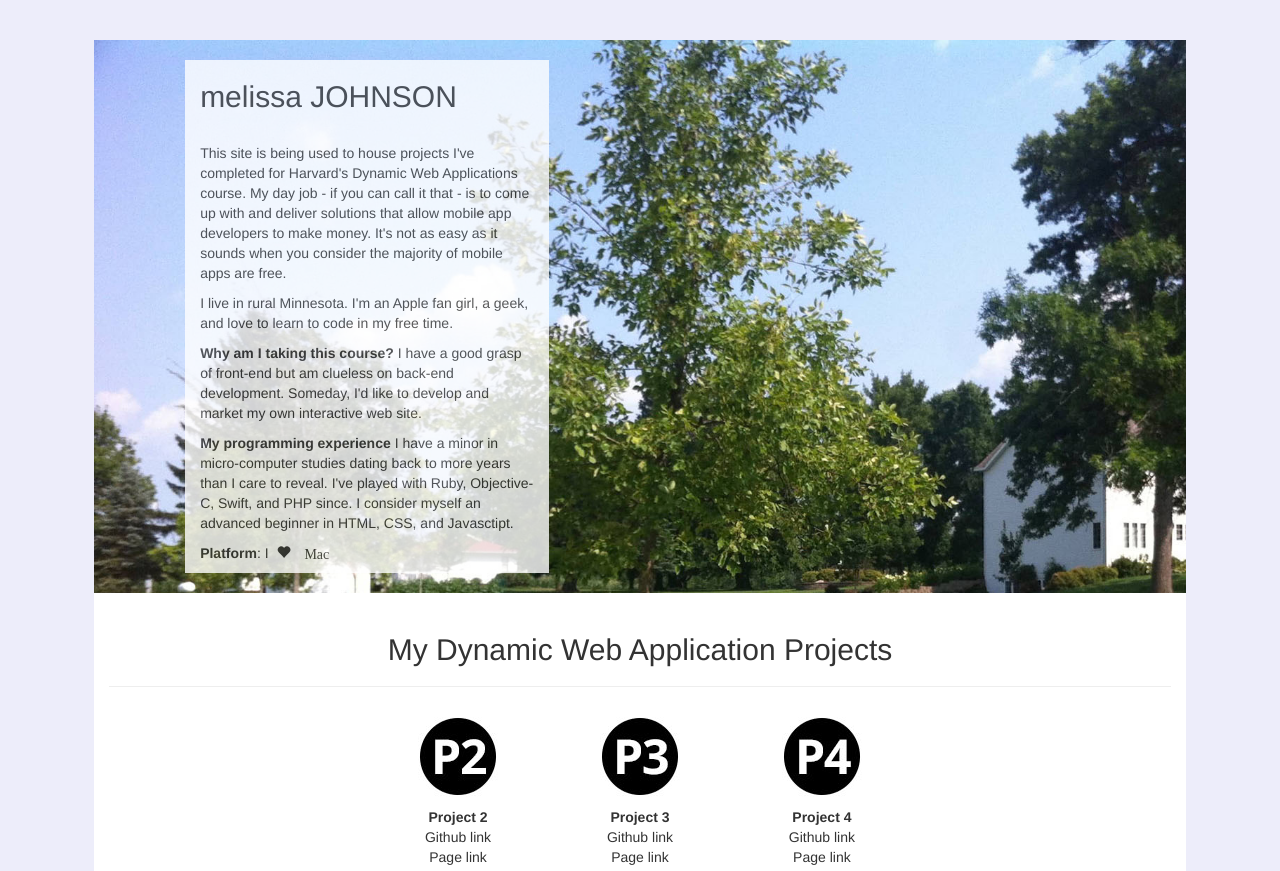
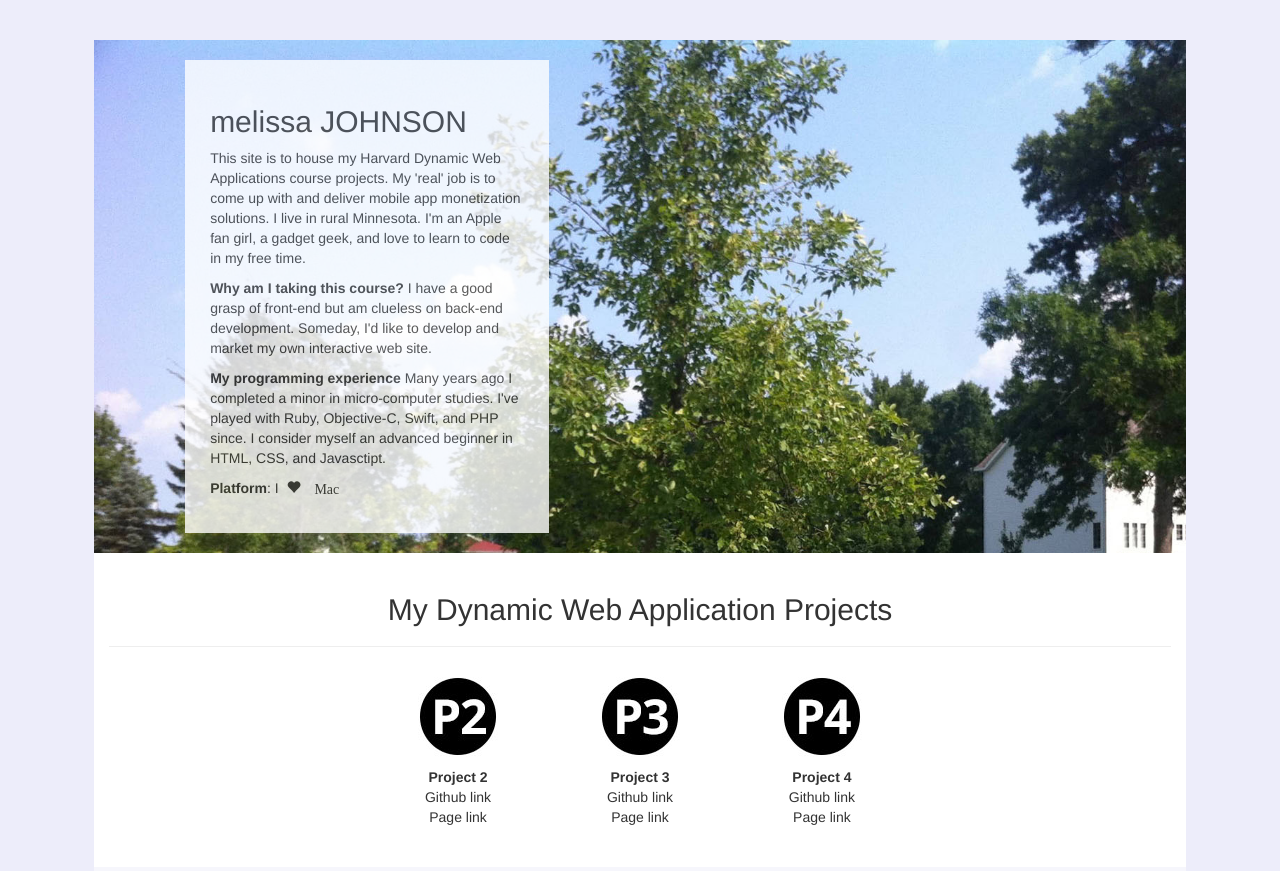
Before and after one commit to MelissaAJohnson/p1, a plain HTML site: page index.html in a window 1280 px wide. Shown: the top 871 px of the page. Drawn offline with nearby package versions, Linux system fonts and the light colour scheme.

Commit message:
Visual tweaks

```diff
--- a/index.html
+++ b/index.html
@@ -33,12 +33,11 @@
 						</div>
   						<div class="row">
   							<div class="col-md-1"></div>
-  							<div class ="col-md-4" style="background-color:#FFFFFF; opacity: 0.8">
-  								<h2>melissa JOHNSON</h2><br />
-  								<p>This site is being used to house projects I've completed for Harvard's Dynamic Web Applications course. My day job - if you can call it that - is to come up with and deliver solutions that allow mobile app developers to make money. It's not as easy as it sounds when you consider the majority of mobile apps are free.</p>
-  								<p>I live in rural Minnesota. I'm an Apple fan girl, a geek, and love to learn to code in my free time.</p>
+  							<div class ="col-md-4" style="background-color:#FFFFFF; opacity: 0.8; padding-left: 25px; padding-top: 25px; padding-right: 25px; padding-bottom: 25px">
+  								<h2>melissa JOHNSON</h2>
+  								<p>This site is to house my Harvard Dynamic Web Applications course projects. My 'real' job is to come up with and deliver mobile app monetization solutions. I live in rural Minnesota. I'm an Apple fan girl, a gadget geek, and love to learn to code in my free time.</p>
   								<p><b>Why am I taking this course?</b> I have a good grasp of front-end but am clueless on back-end development. Someday, I'd like to develop and market my own interactive web site.</p>
-  								<p><b>My programming experience</b> I have a minor in micro-computer studies dating back to more years than I care to reveal. I've played with Ruby, Objective-C, Swift, and PHP since. I consider myself an advanced beginner in HTML, CSS, and Javasctipt.</p>
+  								<p><b>My programming experience</b> Many years ago I completed a minor in micro-computer studies. I've played with Ruby, Objective-C, Swift, and PHP since. I consider myself an advanced beginner in HTML, CSS, and Javasctipt.</p>
   								<p><b>Platform</b>:  I &nbsp;<span class="glyphicon glyphicon-heart"> Mac</p>
   							</div>
   						</div>
```
